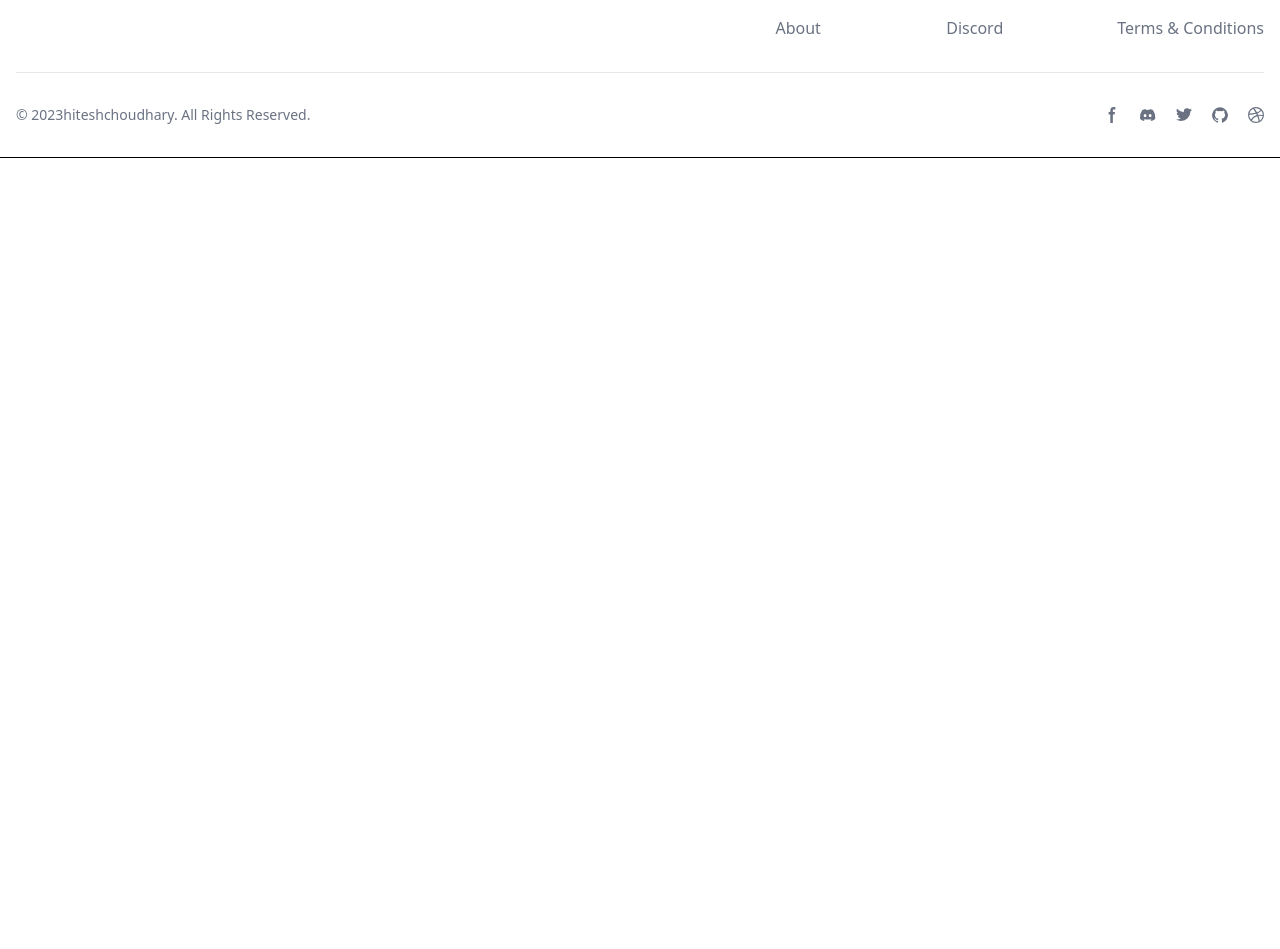
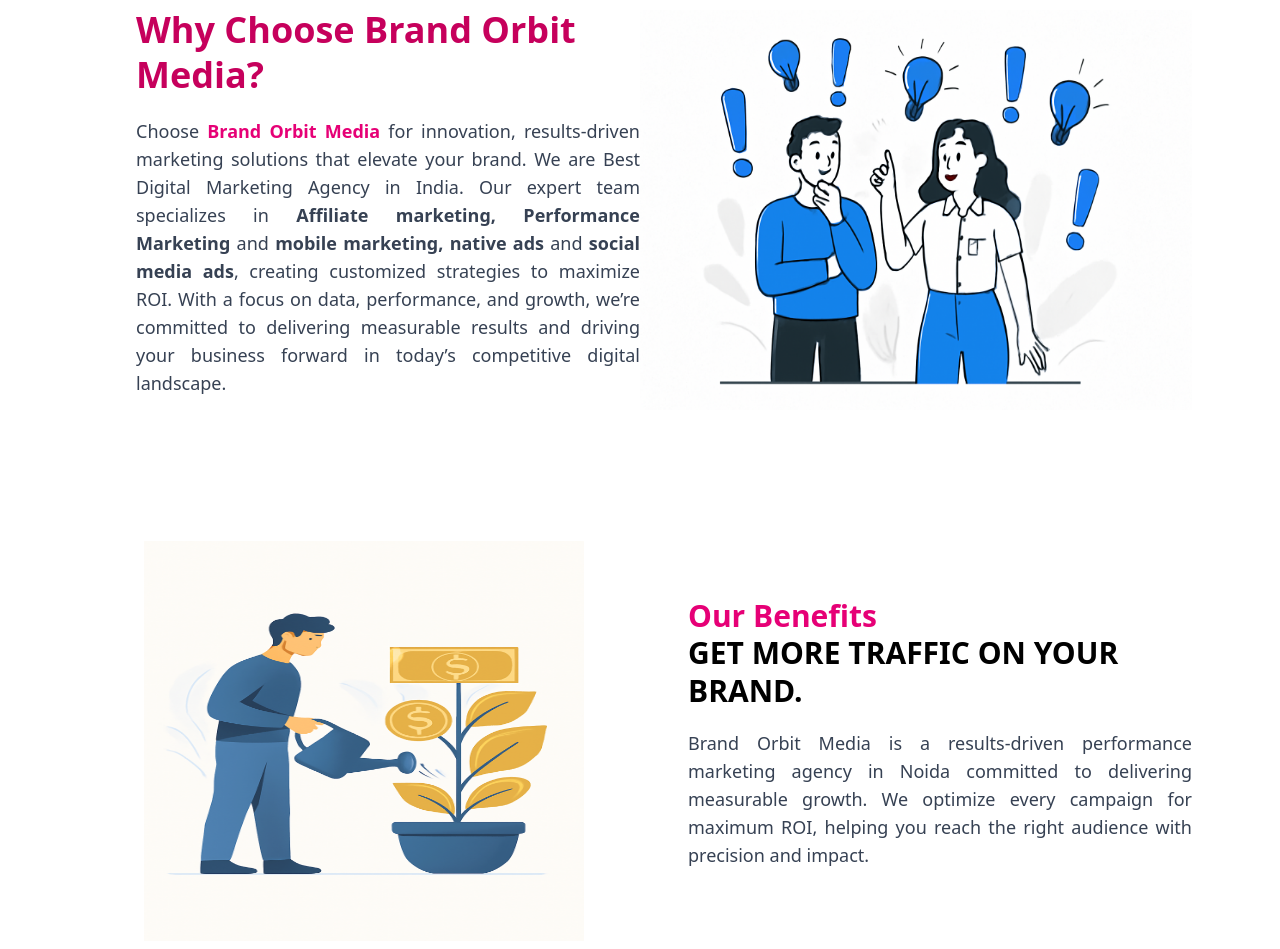
Before and after one commit to BrandOrbit/Frontend, a React (Vite) app: page / in a window 1280 px wide. Shown: the part 1463-2412 px from the top of the page. Before the commit the page ends 1621 px from the top, so only its background shows below. Built offline with nearby package versions, Linux system fonts and the light colour scheme.

Commit message:
Added third section in home page and uploaded images for third section

```diff
--- a/src/components/Home/Home.jsx
+++ b/src/components/Home/Home.jsx
@@ -33,7 +33,7 @@
               Global Performance Marketing Agency
             </h1>
             <p className='text-gray-700 mb-4 text-lg'>Are You Looking for Best Performance Marketing Agency in India That Delivers Real Results?</p>
-            <p className="text-gray-700 mb-4 text-lg">
+            <p className="text-gray-700 mb-4 text-lg ">
               At <span className="font-bold text-pink-600">Brand Orbit Media</span>, we help businesses grow with data-driven performance marketing strategies. From <span className="font-bold">Affiliate marketing</span> and <span className="font-bold">native ads</span> to <span className="font-bold">Email Marketing</span>, we focus on what matters most – ROI and scalable growth.
             </p>
             <p className="text-gray-700 mb-8 text-lg">
@@ -83,6 +83,75 @@
       </section>
 
 
+      {/* Third Section */}
+       <section className='my-15'>
+         {/* upper image and text */}
+        <section className="bg-white pt-12 pb-20  w-6xl mx-auto">
+        <div className="container mx-auto px-6 flex flex-col-reverse md:flex-row items-center w-full">
+          {/* Left Text Section */}
+          <div className="md:w-1/2 md:pl-12 flex flex-col justify-center ">
+
+            <h1 className="text-xl md:text-4xl font-extrabold leading-tight text-pink-700 mb-5">
+             Why Choose Brand Orbit Media?
+
+            </h1>
+
+            <p className="text-gray-700 mb-4 text-lg text-justify">
+              Choose <span className="font-bold text-pink-600">Brand Orbit Media</span> for innovation, results-driven marketing solutions that elevate your brand. We are Best Digital Marketing Agency in India. Our expert team specializes in  <span className="font-bold">Affiliate marketing,</span> <span className="font-bold">Performance Marketing</span> and <span className="font-bold">mobile marketing, </span><span className="font-bold">native ads</span> and <span className="font-bold">social media ads</span>, creating customized strategies to maximize ROI. With a focus on data, performance, and growth, we’re committed to delivering measurable results and driving your business forward in today’s competitive digital landscape.
+            </p>
+
+          </div>
+          {/* Right Image Section */}
+          <div
+            className="md:w-1/2 flex justify-center transition-all duration-700 ease-in-out"
+            // onMouseEnter={() => setHovered(true)}
+            // onMouseLeave={() => setHovered(false)}
+          >
+            <img
+              src="/Why.png"
+              alt="Hero graphic"
+              className={`  w-150 h-100 transition-all duration-700`}
+            />
+          </div>
+        </div>
+      </section>
+
+           {/* below image and text */}
+          <section className="bg-white pt-12 pb-20  w-6xl mx-auto">
+        <div className="container mx-auto px-6 flex flex-col-reverse md:flex-row items-center w-full">
+               {/* Right Image Section */}
+          <div
+            className="md:w-1/2 flex justify-center transition-all duration-700 ease-in-out"
+            // onMouseEnter={() => setHovered(true)}
+            // onMouseLeave={() => setHovered(false)}
+          >
+            <img
+              src="/Benefits.png"
+              alt="Hero graphic"
+              className={`  w-110 h-100 transition-all duration-700 ${
+                hovered
+                  ? "scale-105 opacity-100"
+                  : "scale-100 opacity-90"
+              }`}
+            />
+          </div>
+          {/* Left Text Section */}
+          <div className="md:w-1/2 md:pl-12 flex flex-col justify-center ">
+              <h1 className="text-xl md:text-3xl font-extrabold leading-tight text-pink-600 ">Our Benefits</h1>
+            <h1 className="text-xl md:text-3xl font-bold leading-tight text-black-100 mb-5">
+            GET MORE TRAFFIC ON YOUR BRAND.
+
+            </h1>
+
+            <p className="text-gray-700 mb-4 text-lg text-justify">
+           Brand Orbit Media is a results-driven performance marketing agency in Noida committed to delivering measurable growth. We optimize every campaign for maximum ROI, helping you reach the right audience with precision and impact.
+            </p>
+
+          </div>
+
+        </div>
+      </section>
+       </section>
     </div>
   )
 }
```
Also changed, not shown: public/Benefits.png (added), public/Why.png (added).
